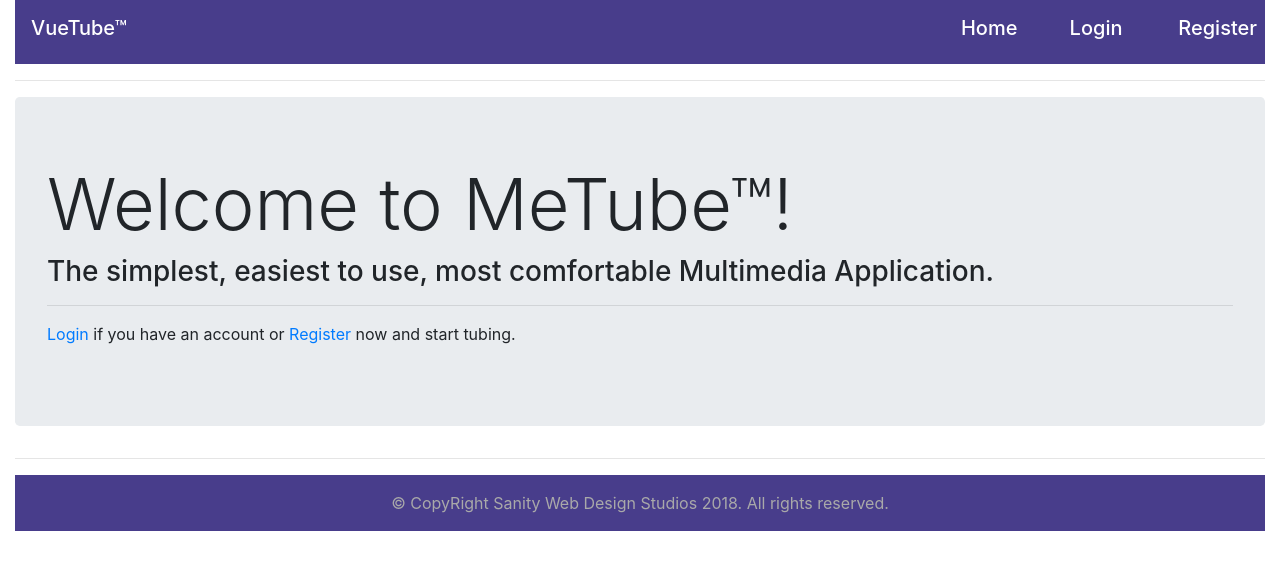
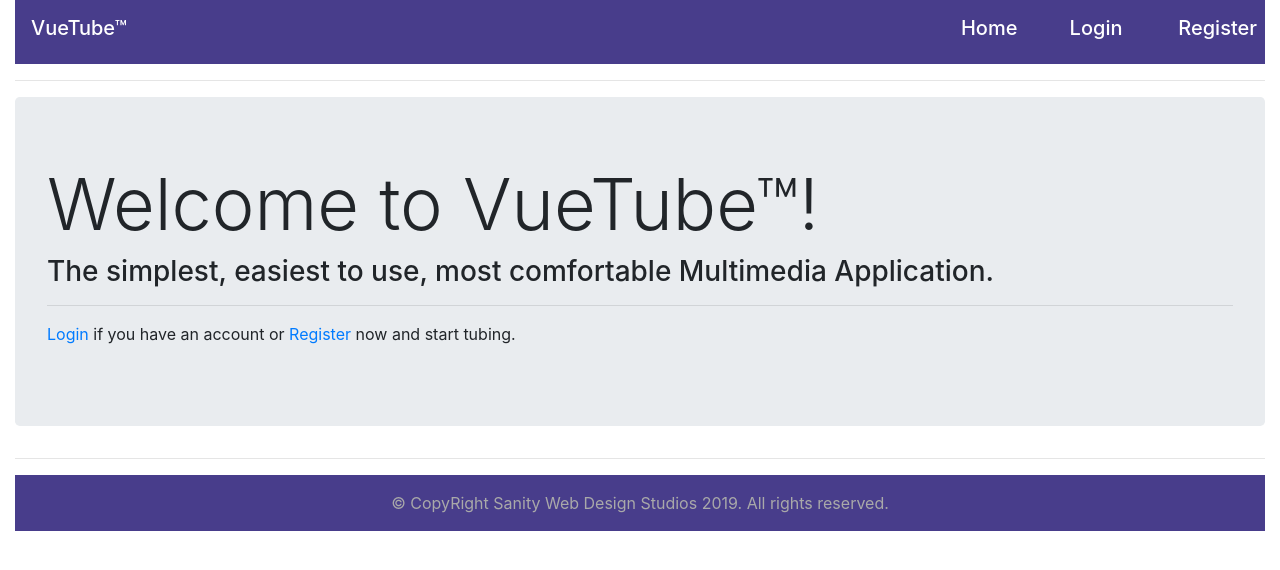
Before and after one commit to DanielTotev/VueTube, a Vue app in the folder client/: page / in a window 1280 px wide. Shown: the top 570 px of the page. Built offline with nearby package versions, Linux system fonts and the light colour scheme.

Commit message:
Made small changes

```diff
--- a/client/src/components/common/Footer.vue
+++ b/client/src/components/common/Footer.vue
@@ -3,7 +3,7 @@
     <div class="container-fluid">
       <div
         class="container-fluid text-center"
-      >&copy; CopyRight Sanity Web Design Studios 2018. All rights reserved.</div>
+      >&copy; CopyRight Sanity Web Design Studios 2019. All rights reserved.</div>
     </div>
   </footer>
 </template>
--- a/client/src/views/Index.vue
+++ b/client/src/views/Index.vue
@@ -1,6 +1,6 @@
 <template>
   <div class="jumbotron">
-    <p class="h1 display-3">Welcome to MeTube&trade;!</p>
+    <p class="h1 display-3">Welcome to VueTube&trade;!</p>
     <p class="h3">The simplest, easiest to use, most comfortable Multimedia Application.</p>
     <hr class="my-3" />
     <p>
```
